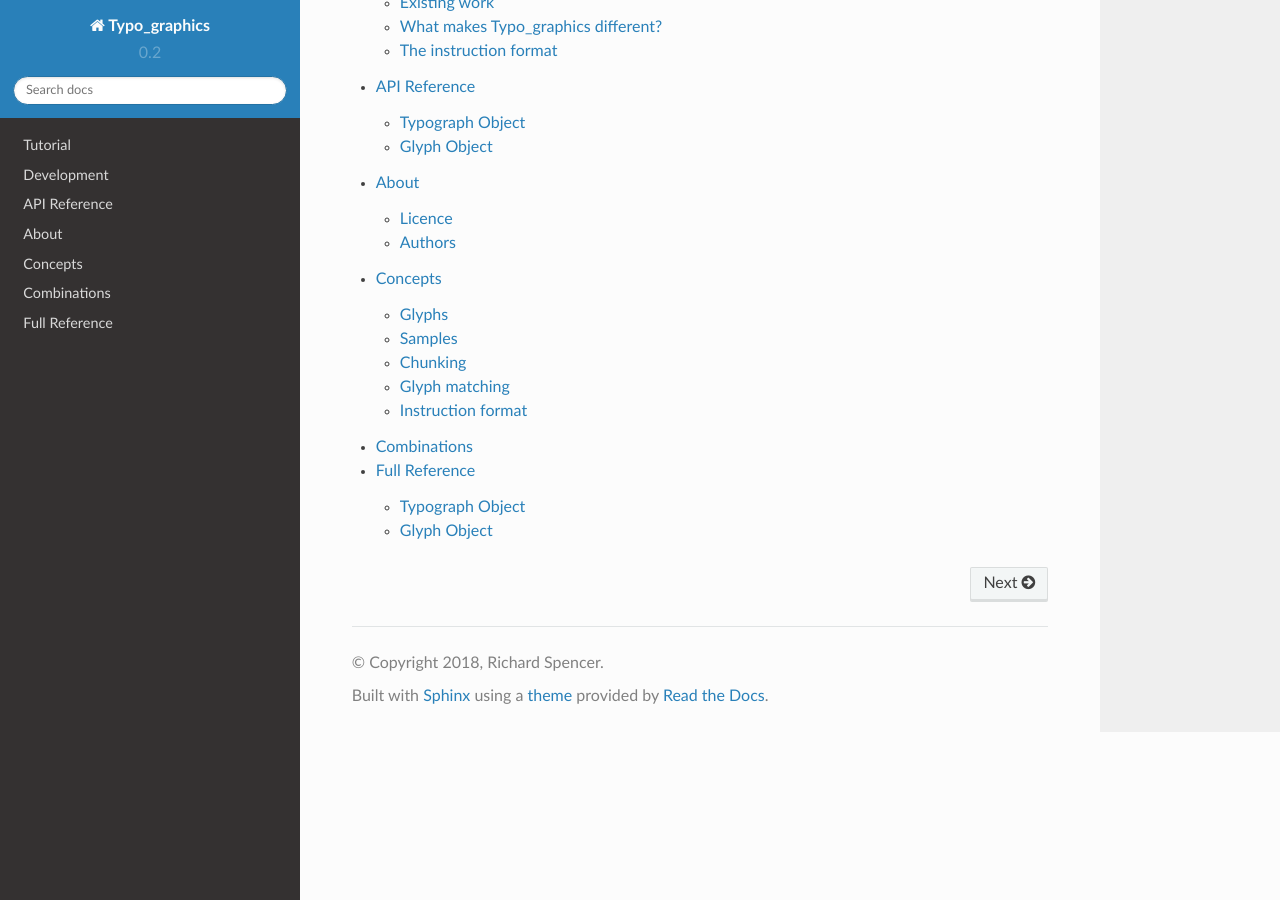
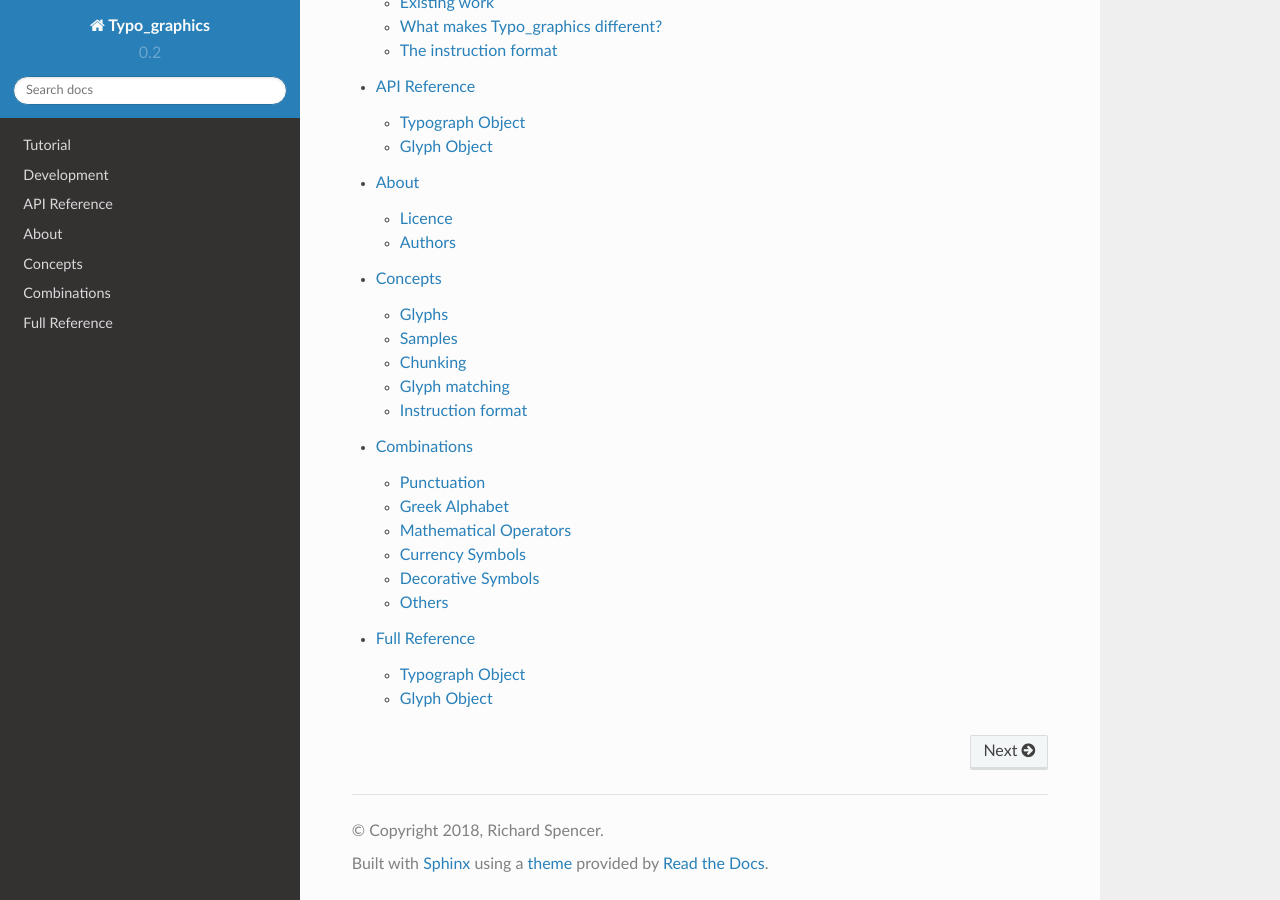
Before and after one commit to RichysHub/Typo_graphics, a Sphinx documentation site: the page built from docs/source/index.rst, in a window 1280 px wide and 900 px high, scrolled down 541 px. Built offline with Sphinx 7.4.7 and the Read the Docs theme 2.0.0, drawn with Linux system fonts in a browser that asks for light colours; formulas are drawn with MathJax 3; part of the change alters nothing that is shown.

```diff
--- a/docs/source/combinations.rst
+++ b/docs/source/combinations.rst
@@ -6,43 +6,97 @@ showing how characters on a typewriter can be combined, to produce characters th
 
 It would be amiss for me to document this project, without creating, and aiming to maintain such a list.
 
-In the following, I will list a name, show the relevant unicode character, show the typed combination,
+Divided into rough categories, I will list a name, show the relevant unicode character, and show the typed combination
 and the components that constitute it.
+
+Please note, unless an interesting specific use is found, characters with a strike or bar, are omitted.
+These are simple to construct, combining a forward slash, minus sign, or equals sign with your character, for example:
+
+.. glyphdecomposition:: O /
+    :align: center
+
+I will, however, give particular mention to the use of the apostrophe and quote keys, which may be used to
+create accented letters.
+
+.. glyphdecomposition:: a "
+    :align: center
+
+Punctuation
+-----------
 
 .. csv-table::
     :header: "Name", "Character", "Construction"
     :widths: 10, 5, 10
 
     "Exclamation mark", "!", .. glyphdecomposition:: ' .
+    "Interrobang", "‽", .. glyphdecomposition:: ' ?
+
+Greek Alphabet
+--------------
+
+.. csv-table::
+    :header: "Name", "Character", "Construction"
+    :widths: 10, 5, 10
+
+    "Theta", "ϴ", .. glyphdecomposition:: 0 o
+    "Phi", "Φ", .. glyphdecomposition:: I o
+
+
+Mathematical Operators
+----------------------
+
+.. csv-table::
+    :header: "Name", "Character", "Construction"
+    :widths: 10, 5, 10
+
+    "Not equal", "≠", .. glyphdecomposition:: = /
+    "Division / Obelus", "÷", .. glyphdecomposition:: : -
+    "Approaches the limit", "≐", .. glyphdecomposition:: ' =
+    "Dot minus", "∸", .. glyphdecomposition:: • -
     "Circled plus", "⊕", .. glyphdecomposition:: o +
     "Circled minus", "⊖", .. glyphdecomposition:: o -
     "Circled multiply", "⊗", .. glyphdecomposition:: o x
-    "Interrobang", "‽", .. glyphdecomposition:: ' ?
-    "Theta", "ϴ", .. glyphdecomposition:: 0 o
-    "Phi", "Φ", .. glyphdecomposition:: I o
-    "Division / Obelus", "÷", .. glyphdecomposition:: : -
+    "Between", "≬", .. glyphdecomposition:: ( )
+
+Currency Symbols
+----------------
+
+.. csv-table::
+    :header: "Name", "Character", "Construction"
+    :widths: 10, 5, 10
+
+    "Cent", "ȼ", .. glyphdecomposition:: c /
+    "mill", "₥", .. glyphdecomposition:: m /
+    "Austral", "₳", .. glyphdecomposition:: A =
+    "Guaraní", "₲", .. glyphdecomposition:: G /
+    "Kip", "₭", .. glyphdecomposition:: K -
+    "Naira", "₦", .. glyphdecomposition:: N =
+    "Ruble", "₽", .. glyphdecomposition:: P =
+    "Won", "₩", .. glyphdecomposition:: W =
+    "Yen", "¥", .. glyphdecomposition:: Y =
+
+Decorative Symbols
+------------------
+
+.. csv-table::
+    :header: "Name", "Character", "Construction"
+    :widths: 10, 5, 10
+
     "Five pointed star", "☆", .. glyphdecomposition:: A x
     "Six pointed star", "✶", .. glyphdecomposition:: x -
     "Eight pointed star", "❋", .. glyphdecomposition:: + x
-    "Not equal", "≠", .. glyphdecomposition:: = /
-    "Cent", "ȼ", .. glyphdecomposition:: c /
-    "Stroked O", "Ø", .. glyphdecomposition:: O /
-    "Stroked C", "Ȼ", .. glyphdecomposition:: C /
-    "Stroked T", "Ⱦ", .. glyphdecomposition:: T /
-    "Stroked E", "Ɇ", .. glyphdecomposition:: E /
-    "Stroked e", "ɇ", .. glyphdecomposition:: e /
-    "Stroked G / Guaraní", "₲", .. glyphdecomposition:: G /
-    "Stroked m / mil", "₥", .. glyphdecomposition:: m /
+
+Others
+------
+
+.. csv-table::
+    :header: "Name", "Character", "Construction"
+    :widths: 10, 5, 10
+
     "Dotted m", "ṁ", .. glyphdecomposition:: m i
-    "Barred J", "Ɉ", .. glyphdecomposition:: J -
-    "Barred j", "ɉ", .. glyphdecomposition:: j -
-    "Armed 7", " ", .. glyphdecomposition:: 7 -
-    "Barred 2", "ƻ", .. glyphdecomposition:: 2 -
-    "Barred K / Kip", "₭", .. glyphdecomposition:: K -
-    "Double barred N / Naira", "₦", .. glyphdecomposition:: N =
-    "Double barred W / Won", "₩", .. glyphdecomposition:: W =
-    "Double barred Y / Yen", "¥", .. glyphdecomposition:: Y =
-    "Double barred A / Austral", "₳", .. glyphdecomposition:: A =
+    "Blank symbol", "␢", .. glyphdecomposition:: b /
+    "Lycian letter NN", "𐊑", .. glyphdecomposition:: - I
+    "Capital Eth", "Ð", .. glyphdecomposition:: D -
 
 And below are some combinations that are worthy of mention, but I haven't associated with existing characters.
 
@@ -51,17 +105,11 @@ And below are some combinations that are worthy of mention, but I haven't associ
     :widths: 10
 
     .. glyphdecomposition:: = I
-    .. glyphdecomposition:: - I
     .. glyphdecomposition:: = T
     .. glyphdecomposition:: - T
+    .. glyphdecomposition:: ' -
     .. glyphdecomposition:: " -
-    .. glyphdecomposition:: ' -
-    .. glyphdecomposition:: " a
-    .. glyphdecomposition:: " o
-    .. glyphdecomposition:: " e
     .. glyphdecomposition:: " =
-    .. glyphdecomposition:: ' =
-    .. glyphdecomposition:: ( )
     .. glyphdecomposition:: ( ) •
     .. glyphdecomposition:: O X
     .. glyphdecomposition:: O =
@@ -70,7 +118,6 @@ And below are some combinations that are worthy of mention, but I haven't associ
     .. glyphdecomposition:: U -
     .. glyphdecomposition:: U =
     .. glyphdecomposition:: h -
-    .. glyphdecomposition:: D -
     .. glyphdecomposition:: 3 I
     .. glyphdecomposition:: : 0
     .. glyphdecomposition:: : H
@@ -84,3 +131,8 @@ And below are some combinations that are worthy of mention, but I haven't associ
     .. glyphdecomposition:: E =
     .. glyphdecomposition:: f i
     .. glyphdecomposition:: 0 l
+    .. glyphdecomposition:: 6 9
+    .. glyphdecomposition:: l p
+    .. glyphdecomposition:: E +
+
+If you have additional characters to add to this page, please get in contact.
```
